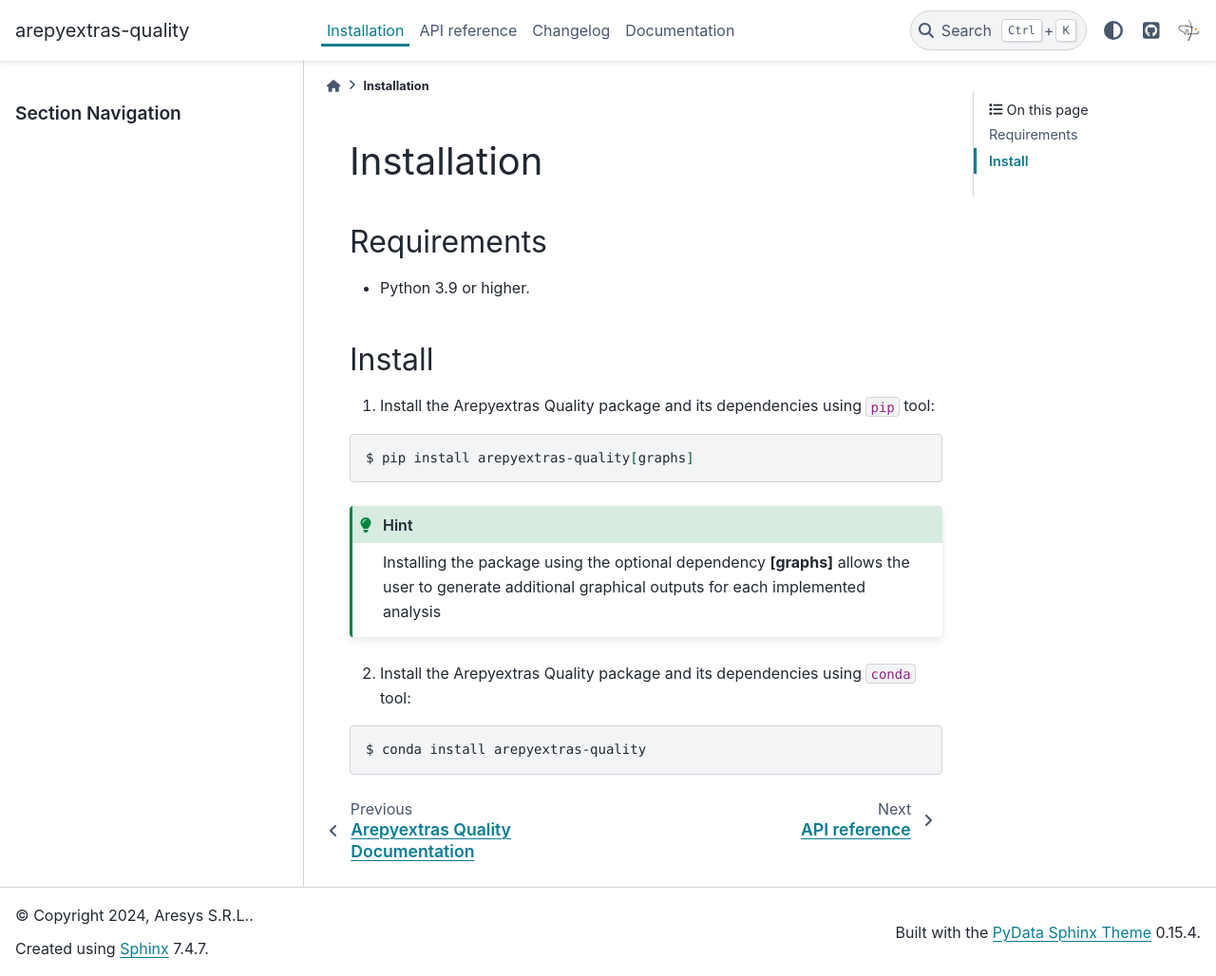
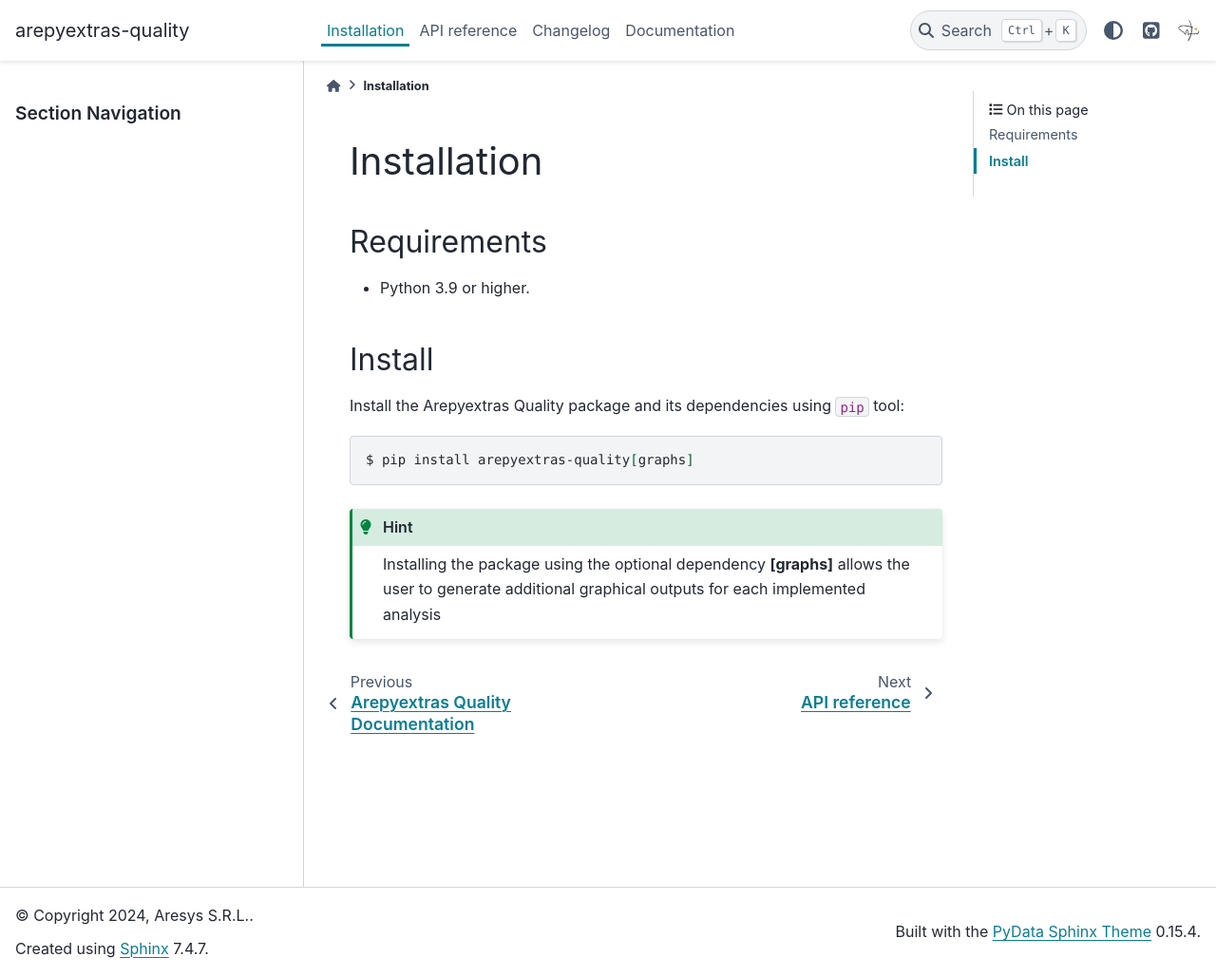
Before and after one commit to aresys-srl/arepyextras-quality, a Sphinx documentation site: the page built from docs/source/install.rst, in a window 1280 px wide and 1028 px high. Shown: the whole window at 95% size. Built offline with Sphinx 7.4.7 and the PyData theme 0.15.4, drawn with Linux system fonts in a browser that asks for light colours; the version number could not be read and is left out.

Commit message:
removed conda installation reference

```diff
--- a/docs/source/install.rst
+++ b/docs/source/install.rst
@@ -19,10 +21,3 @@
 .. hint::
     Installing the package using the optional dependency **[graphs]** allows the user to generate additional graphical
     outputs for each implemented analysis
-
-
-2. Install the Arepyextras Quality package and its dependencies using ``conda`` tool:
-
-.. code-block:: bash
-
-    $ conda install arepyextras-quality
```
Also changed, not shown: other parts of docs/source/install.rst (+3 -1 lines), README.md (+0 -6 lines), 1 other file.
